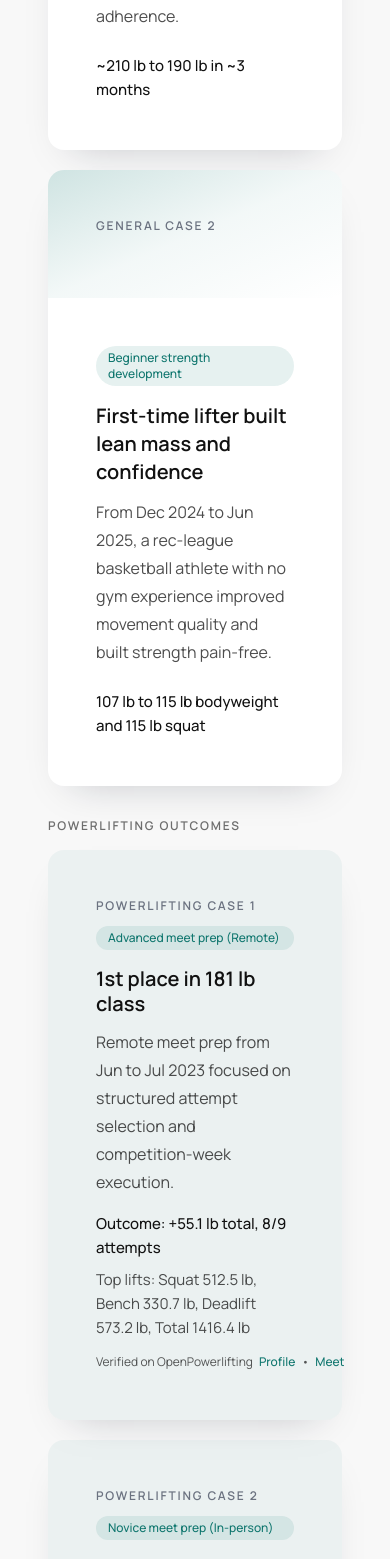
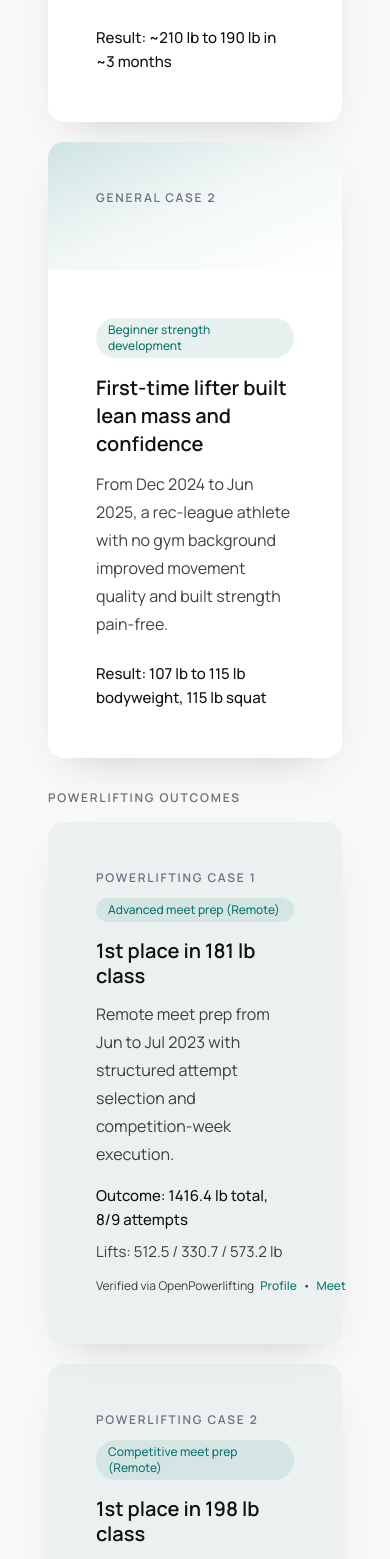
Before and after one commit to tomvothecoder/tomvo.me, a React (Vite) app: page /coach in a window 390 px wide. Shown: the part 5416-6975 px from the top of the page. Built offline with nearby package versions, Linux system fonts and the light colour scheme.

Commit message:
chore(coach): checkpoint responsive and copy refinements

```diff
--- a/src/components/CoachRedesign/CoachCredibilitySection.tsx
+++ b/src/components/CoachRedesign/CoachCredibilitySection.tsx
@@ -39,7 +39,7 @@ function CoachCredibilitySection() {
       title="Why clients trust this coaching system"
       description="You get a clear training process, transparent communication, and coaching decisions grounded in data and 5 years of professional coaching experience."
     >
-      <div className="grid gap-8 lg:grid-cols-[0.9fr_1.1fr] lg:items-start">
+      <div className="grid gap-8 xl:grid-cols-[0.9fr_1.1fr] xl:items-start">
         <motion.div variants={fadeInUp} {...(prefersReducedMotion ? {} : revealInView)}>
           <div className="overflow-hidden rounded-2xl border border-border bg-surface shadow-soft">
             <img
--- a/src/components/CoachRedesign/ConsultationFormSection.tsx
+++ b/src/components/CoachRedesign/ConsultationFormSection.tsx
@@ -50,7 +50,7 @@ function ConsultationFormSection() {
       description="Share your goals and training context. You will receive a response with next-step recommendations."
       className="bg-surface"
     >
-      <div className="grid gap-8 lg:grid-cols-[0.9fr_1.1fr] lg:items-start">
+      <div className="grid gap-8 xl:grid-cols-[0.9fr_1.1fr] xl:items-start">
         <motion.div
           variants={staggerContainer}
           {...(prefersReducedMotion ? {} : revealInView)}
--- a/src/components/CoachRedesign/FAQSection.tsx
+++ b/src/components/CoachRedesign/FAQSection.tsx
@@ -51,7 +51,7 @@ function FAQSection() {
       eyebrow="FAQ"
       title="Questions clients ask before starting"
       description="Everything you need to evaluate fit, format, and next steps."
-      descriptionClassName="text-foreground/75"
+      descriptionClassName="text-foreground/80"
       className="py-14 md:py-20"
     >
       <motion.div variants={fadeInUp} {...(prefersReducedMotion ? {} : revealInView)}>
@@ -61,7 +61,7 @@ function FAQSection() {
               <AccordionTrigger className="text-[15px] leading-6 sm:text-base">
                 {faq.question}
               </AccordionTrigger>
-              <AccordionContent className="text-base leading-7 text-foreground/75">
+              <AccordionContent className="text-base leading-7 text-foreground/80">
                 {faq.answer}
               </AccordionContent>
             </AccordionItem>
--- a/src/components/CoachRedesign/FinalCTASection.tsx
+++ b/src/components/CoachRedesign/FinalCTASection.tsx
@@ -20,9 +20,8 @@ function FinalCTASection() {
         <h2 className="mx-auto mt-3 max-w-3xl text-3xl font-semibold leading-tight text-foreground md:text-4xl">
           Ready to train with a structured plan and measurable progress?
         </h2>
-        <p className="mx-auto mt-4 max-w-2xl text-base leading-relaxed text-muted">
-          Book a free consultation to review your goals and choose the right
-          coaching package for your next phase.
+        <p className="mx-auto mt-4 max-w-xl text-base leading-relaxed text-muted">
+          Book a free consultation to map your goals and next training phase.
         </p>
 
         <div className="mt-8">
--- a/src/components/CoachRedesign/HeroSection.tsx
+++ b/src/components/CoachRedesign/HeroSection.tsx
@@ -30,7 +30,7 @@ function HeroSection() {
 
   return (
     <section id="hero" className="px-6 pb-8 pt-10 md:px-10 md:pb-12 md:pt-14">
-      <div className="mx-auto grid w-full max-w-6xl gap-12 lg:grid-cols-[1.05fr_0.95fr] lg:items-center">
+      <div className="mx-auto grid w-full max-w-6xl gap-12 xl:grid-cols-[1.05fr_0.95fr] xl:items-center">
         <motion.div
           variants={heroStagger}
           {...(prefersReducedMotion ? {} : heroReveal)}
--- a/src/components/CoachRedesign/StatsSection.tsx
+++ b/src/components/CoachRedesign/StatsSection.tsx
@@ -34,7 +34,7 @@ function StatsSection() {
               initial: "hidden",
               animate: "visible",
             })}
-        className="mx-auto grid w-full max-w-6xl gap-4 sm:grid-cols-2 lg:grid-cols-4"
+        className="mx-auto grid w-full max-w-6xl gap-4 sm:grid-cols-2 xl:grid-cols-4"
       >
         {stats.map((item) => (
           <motion.article
--- a/src/components/CoachRedesign/TransformationGallery.tsx
+++ b/src/components/CoachRedesign/TransformationGallery.tsx
@@ -21,15 +21,15 @@ const generalOutcomes = [
     label: "Body composition (Remote)",
     title: "Sustainable weight-loss with structure",
     summary:
-      "From Jan to Mar 2023, remote coaching combined resistance training, cardio, and calorie targets for consistent adherence.",
-    metric: "~210 lb to 190 lb in ~3 months",
+      "Remote coaching from Jan to Mar 2023 combined resistance training, cardio, and calorie targets for consistent adherence.",
+    metric: "Result: ~210 lb to 190 lb in ~3 months",
   },
   {
     label: "Beginner strength development",
     title: "First-time lifter built lean mass and confidence",
     summary:
-      "From Dec 2024 to Jun 2025, a rec-league basketball athlete with no gym experience improved movement quality and built strength pain-free.",
-    metric: "107 lb to 115 lb bodyweight and 115 lb squat",
+      "From Dec 2024 to Jun 2025, a rec-league athlete with no gym background improved movement quality and built strength pain-free.",
+    metric: "Result: 107 lb to 115 lb bodyweight, 115 lb squat",
   },
 ];
 
@@ -38,35 +38,32 @@ const powerliftingOutcomes = [
     label: "Advanced meet prep (Remote)",
     title: "1st place in 181 lb class",
     summary:
-      "Remote meet prep from Jun to Jul 2023 focused on structured attempt selection and competition-week execution.",
-    metric: "Outcome: +55.1 lb total, 8/9 attempts",
-    detail:
-      "Top lifts: Squat 512.5 lb, Bench 330.7 lb, Deadlift 573.2 lb, Total 1416.4 lb",
+      "Remote meet prep from Jun to Jul 2023 with structured attempt selection and competition-week execution.",
+    metric: "Outcome: 1416.4 lb total, 8/9 attempts",
+    detail: "Lifts: 512.5 / 330.7 / 573.2 lb",
     profileUrl: "https://www.openpowerlifting.org/u/jordanang",
     meetUrl: "https://www.openpowerlifting.org/m/usapl/CA-2023-19#jordanang",
+  },
+  {
+    label: "Competitive meet prep (Remote)",
+    title: "1st place in 198 lb class",
+    summary:
+      "Remote coaching for an Aug 2023 meet supported first place in his class with structured prep.",
+    metric: "Outcome: 1460.6 lb total, 9/9 attempts",
+    detail: "Lifts: 529.1 / 303.1 / 628.3 lb",
+    profileUrl: "https://www.openpowerlifting.org/u/alvinpov",
+    meetUrl: "https://www.openpowerlifting.org/m/uspa/2957#alvinpov",
   },
   {
     label: "Novice meet prep (In-person)",
     title: "First-time lifter became meet-ready",
     summary:
       "In-person meet prep from May to Nov 2024 for a first-time powerlifting athlete with minimal gym experience.",
-    metric: "Outcome: ~898 lb total, 8/9 attempts",
-    detail:
-      "Top lifts: Squat 297.6 lb, Bench 198.4 lb, Deadlift 402.3 lb, Total 898.3 lb",
+    metric: "Outcome: 898.3 lb total, 8/9 attempts",
+    detail: "Lifts: 297.6 / 198.4 / 402.3 lb",
     profileUrl: "https://www.openpowerlifting.org/u/christophercruz2",
     meetUrl:
       "https://www.openpowerlifting.org/m/usapl/CA-2024-39#christophercruz2",
-  },
-  {
-    label: "Competitive meet prep (Remote)",
-    title: "1st place in 198 lb class",
-    summary:
-      "Remote powerlifting coaching for an Aug 2023 meet supported first place in his weight class with structured prep.",
-    metric: "Outcome: 1st place in 198 lb class, 9/9 attempts",
-    detail:
-      "Top lifts: Squat 529.1 lb, Bench 303.1 lb, Deadlift 628.3 lb, Total 1460.6 lb",
-    profileUrl: "https://www.openpowerlifting.org/u/alvinpov",
-    meetUrl: "https://www.openpowerlifting.org/m/uspa/2957#alvinpov",
   },
 ];
 
@@ -74,11 +71,11 @@ function ProofLinks({ profileUrl, meetUrl, className }: ProofLinksProps) {
   return (
     <div
       className={cn(
-        "flex items-center gap-1.5 whitespace-nowrap text-xs leading-5 text-foreground/70",
+        "flex items-center gap-1.5 whitespace-nowrap text-xs leading-5 text-foreground/80",
         className,
       )}
     >
-      <span>Verified on OpenPowerlifting</span>
+      <span>Verified via OpenPowerlifting</span>
       <a
         href={profileUrl}
         target="_blank"
@@ -135,7 +132,7 @@ function TransformationGallery() {
                 <h3 className="text-xl font-semibold text-foreground">
                   {item.title}
                 </h3>
-                <p className="mt-3 text-base leading-7 text-foreground/75">
+                <p className="mt-3 text-base leading-7 text-foreground/80">
                   {item.summary}
                 </p>
                 <p className="mt-auto pt-5 text-[15px] font-medium leading-6 text-foreground">
@@ -154,7 +151,7 @@ function TransformationGallery() {
       <motion.div
         variants={staggerContainer}
         {...(prefersReducedMotion ? {} : revealInView)}
-        className="mt-4 grid gap-5 lg:grid-cols-3"
+        className="mt-4 grid gap-5 md:grid-cols-2 xl:grid-cols-3"
       >
         {powerliftingOutcomes.map((item, index) => (
           <motion.div key={item.title} variants={fadeInUp}>
@@ -166,17 +163,17 @@ function TransformationGallery() {
                 <Badge className="mb-4 mt-3" variant="accent">
                   {item.label}
                 </Badge>
-                <h3 className="text-xl font-semibold leading-tight text-foreground lg:min-h-[4rem]">
+                <h3 className="text-xl font-semibold leading-tight text-foreground xl:min-h-[4rem]">
                   {item.title}
                 </h3>
-                <p className="mt-3 text-base leading-7 text-foreground/75 lg:min-h-[7rem]">
+                <p className="mt-3 text-base leading-7 text-foreground/80 xl:min-h-[7rem]">
                   {item.summary}
                 </p>
-                <p className="mt-4 text-[15px] font-medium leading-6 text-foreground lg:min-h-[3rem]">
+                <p className="mt-4 text-[15px] font-medium leading-6 text-foreground xl:min-h-[3rem]">
                   {item.metric}
                 </p>
                 {item.detail ? (
-                  <p className="mt-2 text-[15px] leading-6 text-foreground/75 lg:min-h-[3rem]">
+                  <p className="mt-2 text-[15px] leading-6 text-foreground/80 xl:min-h-[3rem]">
                     {item.detail}
                   </p>
                 ) : null}
```
Also changed, not shown: src/components/CoachRedesign/PricingSection.tsx (+4 -4 lines).
